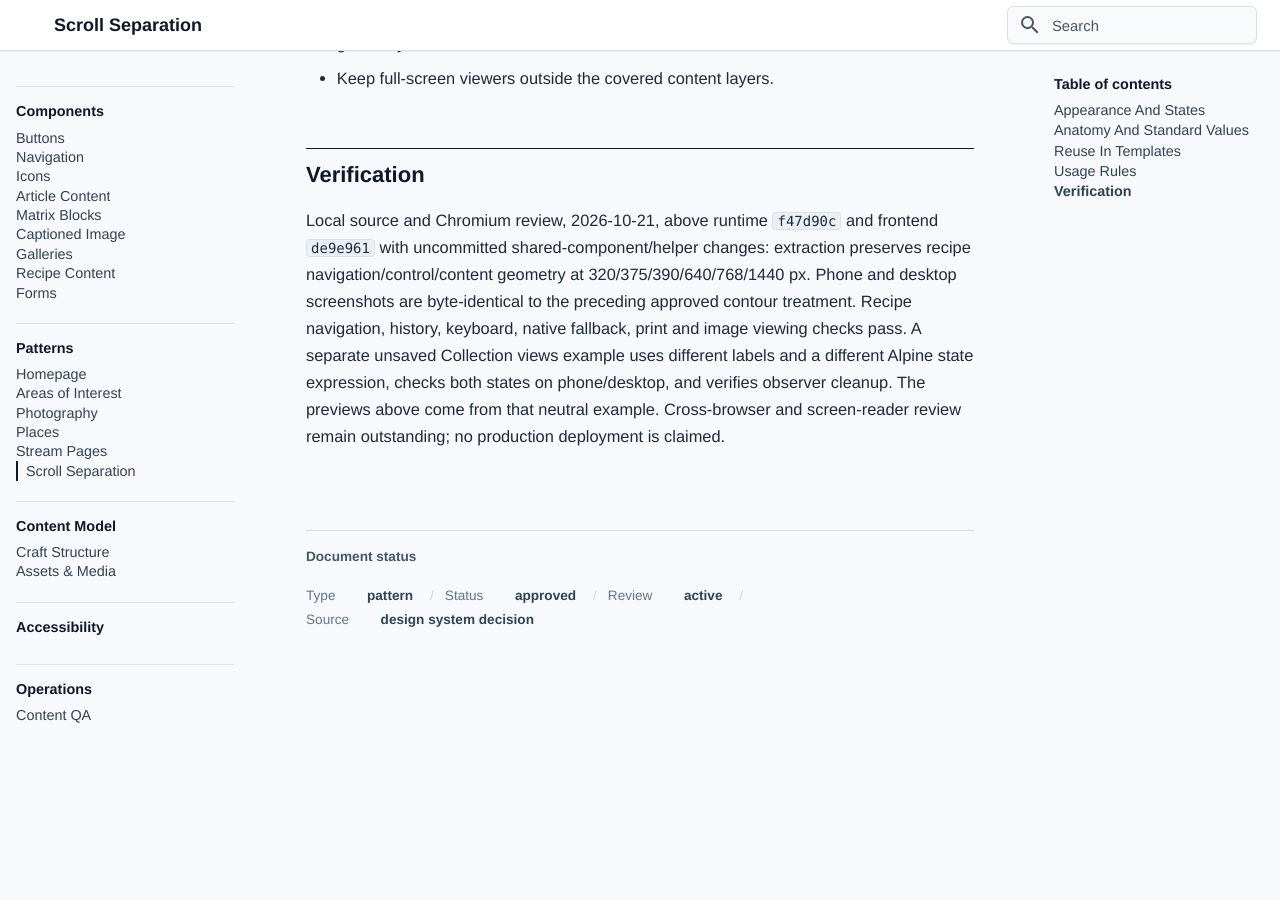
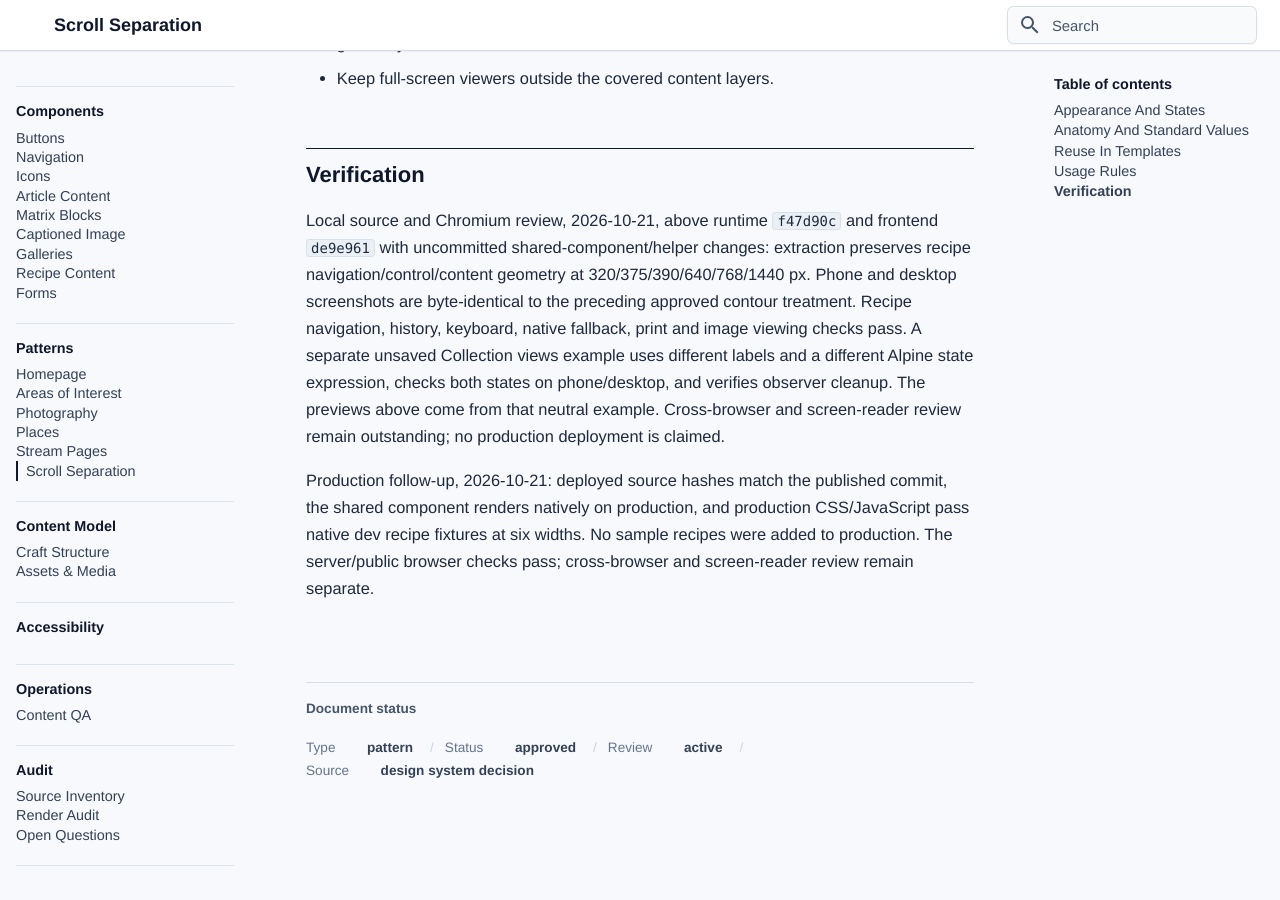
Before and after one commit to bentilden/Design-System, an MkDocs documentation site: the page built from docs/patterns/scroll-separation.md, in a window 1280 px wide and 900 px high, scrolled down 3863 px. Built offline with MkDocs 1.6.1 and Material for MkDocs 9.7.7, drawn with Linux system fonts in a browser that asks for light colours; some web fonts are replaced; before the commit the page ends 4611 px from its top, so only the background shows below that; some of the changed text lies outside the part shown.

Commit message:
Record production release of recipe and Places refinements

```diff
--- a/docs/components/recipe-content.md
+++ b/docs/components/recipe-content.md
@@ -41,6 +41,8 @@ review_status: needs audit
 # Recipe Content
 
 ## Current Interface
+
+Production follow-up, 2026-10-21: runtime `b266d3c` / frontend `2f80ae5` deploy the step ingredient tables, Nutrition refinements and shared [Scroll Separation](../patterns/scroll-separation.md) treatment. Earlier local-only records below retain their original review scope. Deployed source/public asset hashes match, and production assets pass native recipe fixtures at six widths. Demo recipes remain on dev; no production recipe entries or schema changes were introduced.
 
 Local implementation, 2026-10-20: a recipe has a shared title, date, introduction with a recipe-facts box, and main image, followed by navigation within its content. This replaces the separate introduction/story/detail experience in the local checkout. The older code remains historical evidence, not the current dev interface. No production release is established by this review.
 
--- a/docs/patterns/scroll-separation.md
+++ b/docs/patterns/scroll-separation.md
@@ -28,7 +28,7 @@ review_status: active
 
 Use this treatment to distinguish sticky segmented navigation from content scrolling beneath it. It combines a fine horizontal divider, an opaque page-matching cover and a subtle shadow following the divider and the control's rounded lower edge.
 
-Approved for reuse locally on 2026-10-21, after refinement in [Recipes](../components/recipe-content.md). The shared implementation is committed locally at runtime `b073772` and frontend `2f80ae5`; it has not been deployed to production. Opt in through the shared wrapper. The ordinary [segmented control](../components/navigation.md#reusable-segmented-control) retains its existing appearance.
+Approved for reuse locally on 2026-10-21, after refinement in [Recipes](../components/recipe-content.md). The shared implementation was deployed to production on 2026-10-21 in runtime `b266d3c`, using frontend `2f80ae5`. Opt in through the shared wrapper. The ordinary [segmented control](../components/navigation.md#reusable-segmented-control) retains its existing appearance.
 
 ## Appearance And States
 
@@ -138,3 +138,6 @@ The observer detects content crossing the navigation midpoint. Its lower boundar
 ## Verification
 
 Local source and Chromium review, 2026-10-21, above runtime `f47d90c` and frontend `de9e961` with uncommitted shared-component/helper changes: extraction preserves recipe navigation/control/content geometry at 320/375/390/640/768/1440 px. Phone and desktop screenshots are byte-identical to the preceding approved contour treatment. Recipe navigation, history, keyboard, native fallback, print and image viewing checks pass. A separate unsaved Collection views example uses different labels and a different Alpine state expression, checks both states on phone/desktop, and verifies observer cleanup. The previews above come from that neutral example. Cross-browser and screen-reader review remain outstanding; no production deployment is claimed.
+
+
+Production follow-up, 2026-10-21: deployed source hashes match the published commit, the shared component renders natively on production, and production CSS/JavaScript pass native dev recipe fixtures at six widths. No sample recipes were added to production. The server/public browser checks pass; cross-browser and screen-reader review remain separate.
```
Also changed, not shown: docs/patterns/places.md (+2 -0 lines).
